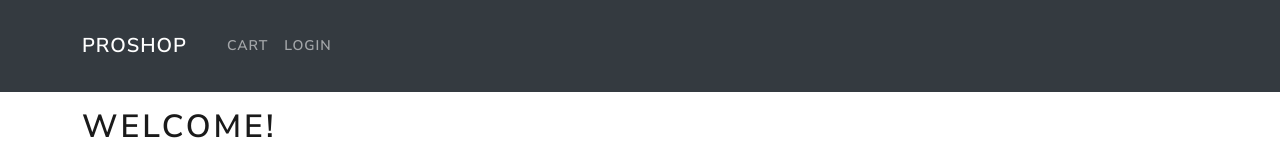
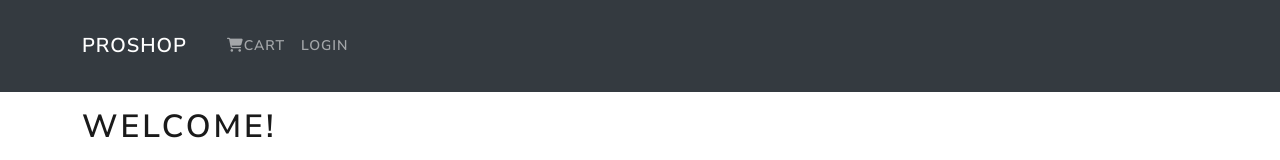
Before and after one commit to nprasad2077/ecommerce, a React (Vite) app: page / in a window 1280 px wide. Shown: the top 160 px of the page. Built offline with nearby package versions, Linux system fonts and the light colour scheme.

Commit message:
cart icon

```diff
--- a/src/components/Header/Header.jsx
+++ b/src/components/Header/Header.jsx
@@ -15,7 +15,7 @@
         <Navbar.Toggle aria-controls="basic-navbar-nav" />
         <Navbar.Collapse id="basic-navbar-nav">
           <Nav className="mr-auto">
-            <Nav.Link href="/cart">Cart</Nav.Link>
+            <Nav.Link href="/cart"><i className='fas fa-shopping-cart'></i>Cart</Nav.Link>
             <Nav.Link href="/login">Login</Nav.Link>
             </Nav>
           </Navbar.Collapse>
```
